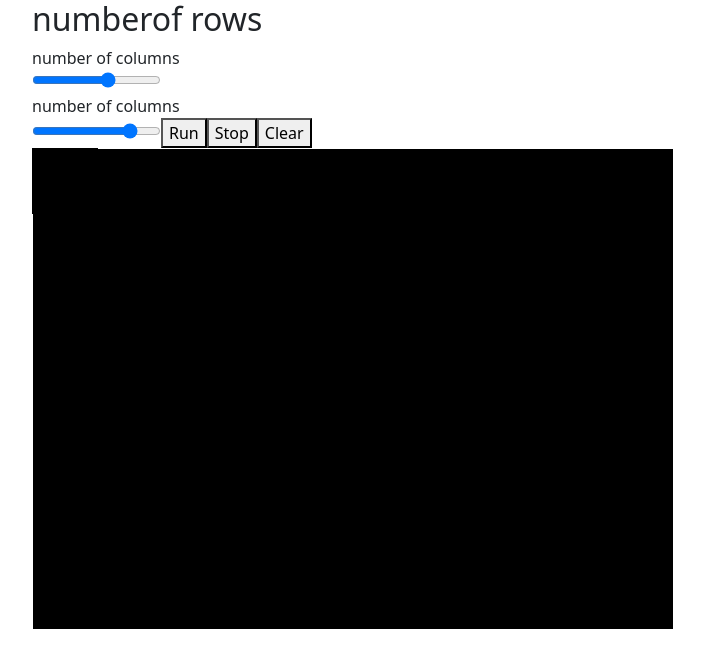
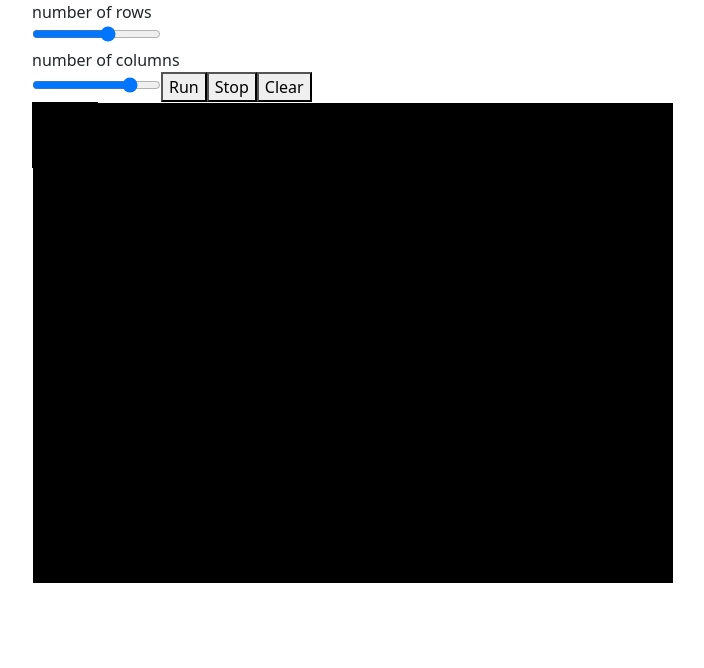
Before and after one commit to CoreyGreene/CoreysGameOfLife, a React (Create React App) app in the folder ClientApp/: page /RunGame in a window 1280 px wide. Shown: the top 668 px of the page, without its empty margins (50-754 px from the left). Built offline with nearby package versions, Linux system fonts and the light colour scheme; no server answers.

Commit message:
some clean up before attempting to add helix

```diff
--- a/ClientApp/src/components/RunGame.tsx
+++ b/ClientApp/src/components/RunGame.tsx
@@ -78,17 +78,15 @@ export default function RunGame() {
 
   return (
     <div>
-      <h2>numberof rows</h2>
-
       <SuperAwesomeSlider
         initialValue={numberOfRows}
-        onSlide={setNumberOfRows}
+        onSlideCallback={setNumberOfRows}
         isDisabled={simulationIsRunning}
-        text={'number of columns'}></SuperAwesomeSlider>
+        text={'number of rows'}></SuperAwesomeSlider>
 
       <SuperAwesomeSlider
         initialValue={numberOfColumns}
-        onSlide={setNumberOfColumns}
+        onSlideCallback={setNumberOfColumns}
         isDisabled={simulationIsRunning}
         text={'number of columns'}></SuperAwesomeSlider>
 
--- a/ClientApp/src/components/SuperAwesomeSlider/SuperAwesomeSlider.tsx
+++ b/ClientApp/src/components/SuperAwesomeSlider/SuperAwesomeSlider.tsx
@@ -2,7 +2,7 @@ import React from 'react';
 
 interface SuperAwesomeSliderProps {
   text: string;
-  onSlide: (value: number) => void;
+  onSlideCallback: (value: number) => void;
   min?: number;
   max?: number;
   initialValue: number;
@@ -10,11 +10,11 @@ interface SuperAwesomeSliderProps {
 }
 
 export default function SuperAwesomeSlider(props: SuperAwesomeSliderProps) {
-  const { text, onSlide, min = 0, max = 100, initialValue, isDisabled } = props;
+  const { text, onSlideCallback, min = 0, max = 100, initialValue, isDisabled } = props;
 
   const getSlideValue = (event: React.ChangeEvent<HTMLInputElement>) => {
     const inputNumber = parseInt(event.target.value, 10);
-    onSlide(inputNumber);
+    onSlideCallback(inputNumber);
   };
 
   return (
--- a/ClientApp/src/index.js
+++ b/ClientApp/src/index.js
@@ -13,7 +13,8 @@ const root = createRoot(rootElement);
 root.render(
   <BrowserRouter basename={baseUrl}>
     <App />
-  </BrowserRouter>);
+  </BrowserRouter>
+);
 
 // If you want your app to work offline and load faster, you can change
 // unregister() to register() below. Note this comes with some pitfalls.
```
